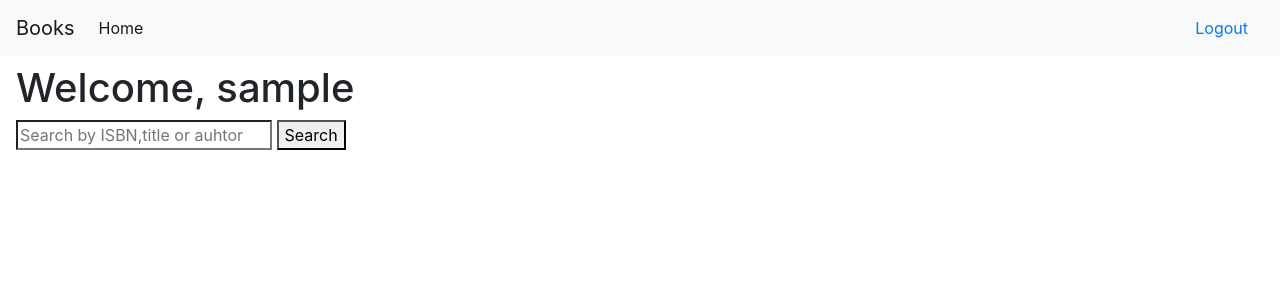
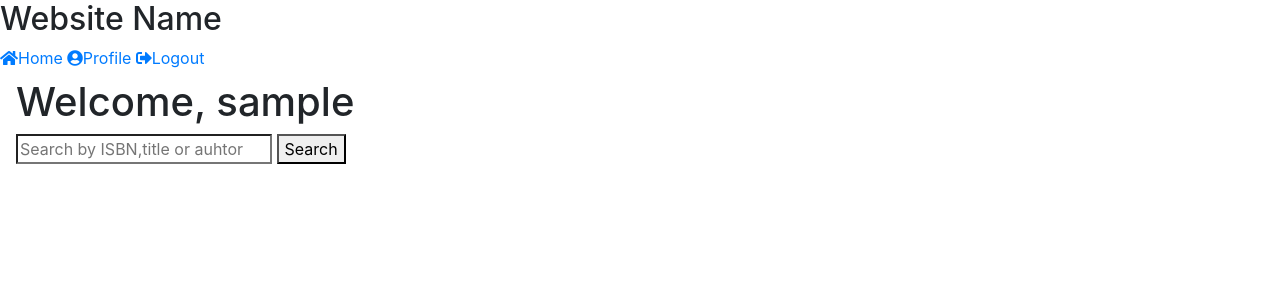
Before and after one commit to chinmay81098/Book-Review-App, a Flask app: page /home in a window 1280 px wide. Shown: the top 300 px of the page. Run offline with Flask 2, Linux system fonts and the light colour scheme; the visitor is signed in with stand-in values (Sample User, id 1); some libraries are stand-ins or nearby versions.

Commit message:
UI changes

```diff
--- a/templates/base.html
+++ b/templates/base.html
@@ -34,7 +34,7 @@
       </section>
 
       <footer>
-        The creator of this website is Chinmay Jain
+        <p>The creator of this website is Chinmay Jain</p>
       </footer>
     </body>
 
--- a/templates/home.html
+++ b/templates/home.html
@@ -12,14 +12,14 @@
         </form>
     </div>
 </div>
-    <div>
+    <div class="results">
     {% if results %}
         {% if results == "empty" %}
             <h3>No Match Found</h3>
         {%else%}
             <ul>
                 {% for result in results %}
-                    <a href="{{ url_for('bookPage',isbn = result.book_id )}}"><li>{{ result.title }}</li>
+                    <li><a href="{{ url_for('bookPage',isbn = result.book_id )}}">{{ result.title }}</a></li>
                 {% endfor %}
             </ul>
         {% endif %}
--- a/templates/layout.html
+++ b/templates/layout.html
@@ -4,31 +4,26 @@
         <title>Book Review Website</title>
         <link rel="stylesheet" href="{{ url_for('static',filename='main.css')}}">
         <link rel="stylesheet" href="https://maxcdn.bootstrapcdn.com/bootstrap/4.0.0/css/bootstrap.min.css" integrity="sha384-Gn5384xqQ1aoWXA+058RXPxPg6fy4IWvTNh0E263XmFcJlSAwiGgFAW/dAiS6JXm" crossorigin="anonymous">
+        <link rel="stylesheet" href="https://use.fontawesome.com/releases/v5.7.1/css/all.css">
     </head>
 
     <body>
-        <nav class="navbar navbar-expand-lg navbar-light bg-light">
-            <a class="navbar-brand" href="{{ url_for('home')}}">Books</a>
-            <button class="navbar-toggler" type="button" data-toggle="collapse" data-target="#navbarSupportedContent" aria-controls="navbarSupportedContent" aria-expanded="false" aria-label="Toggle navigation">
-              <span class="navbar-toggler-icon"></span>
-            </button>
-
-            <div class="collapse navbar-collapse" id="navbarSupportedContent">
-              <ul class="navbar-nav mr-auto">
-                <li class="nav-item active">
-                  <a class="nav-link" href="{{ url_for('home')}}">Home <span class="sr-only">(current)</span></a>
-                </li>
-                <!--li class="nav-item">
-                  <a class="nav-link" href="#">Link</a>
-                </li-->
-              </ul>
-              <a class="nav-link" href="{{ url_for('logout') }}">Logout</a>
-            </div>
-          </nav>
+      <header class="navtop">
+        <nav>
+          <h2>Website Name</h2>
+            <a href="{{ url_for('home')}}"><i class="fas fa-home"></i>Home</a>
+            <a href="{{ url_for('home')}}"><i class="fas fa-user-circle"></i>Profile</a>
+            <a href="{{ url_for('logout')}}"><i class="fas fa-sign-out-alt"></i>Logout</a>
+        </nav>
+      </header>
         <div class="content">
             {% block body %}
             {% endblock %}
-          </div>
+        </div>
+
+      <!--footer>
+        <p>The creator of this website is Chinmay Jain</p>
+      </footer-->
     </body>
 
 </html>
```
